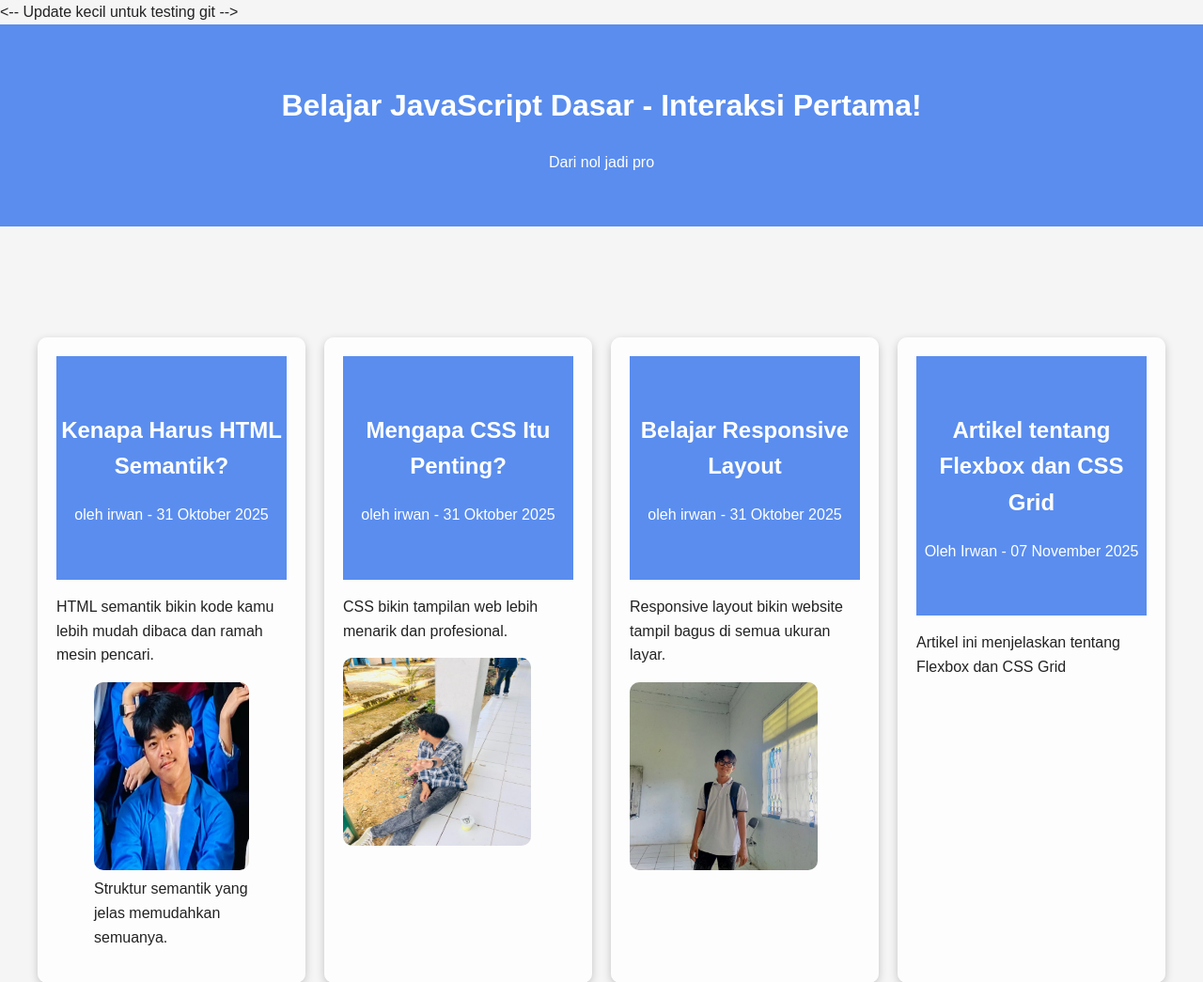
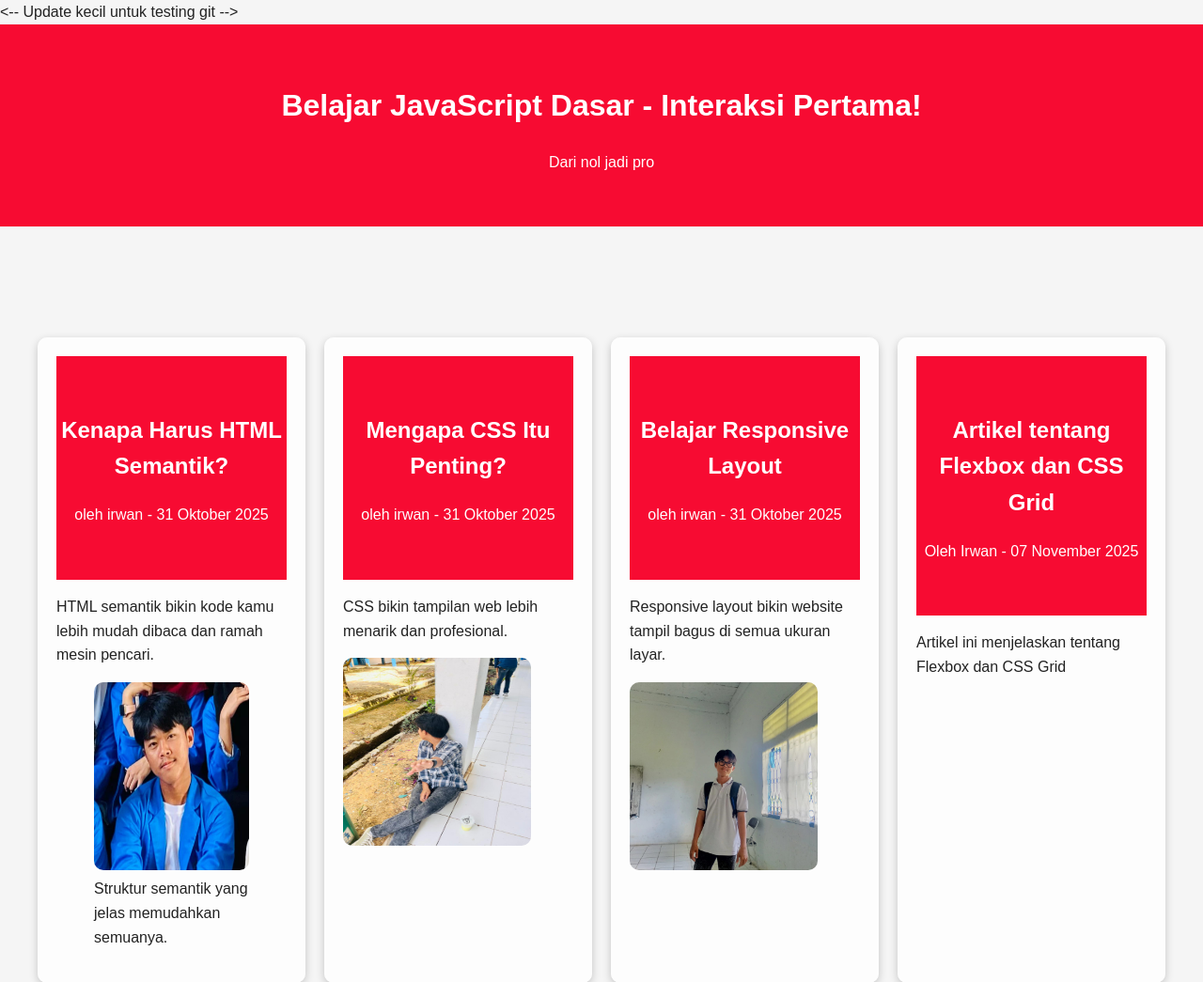
Before and after one commit to Irwan077/webdev-Irwan-project, a plain HTML site: page index.html in a window 1280 px wide. Shown: the top 1045 px of the page at 94% size. Drawn offline with Linux system fonts and the light colour scheme.

Commit message:
update kecil di style.css

```diff
--- a/style.css
+++ b/style.css
@@ -55,7 +55,7 @@ footer {
 }
 
 header {
-    background-color: #5a8dee;
+    background-color: #f70b32;
     color: white;
     text-align: center;
     padding: 40px 0;
```
